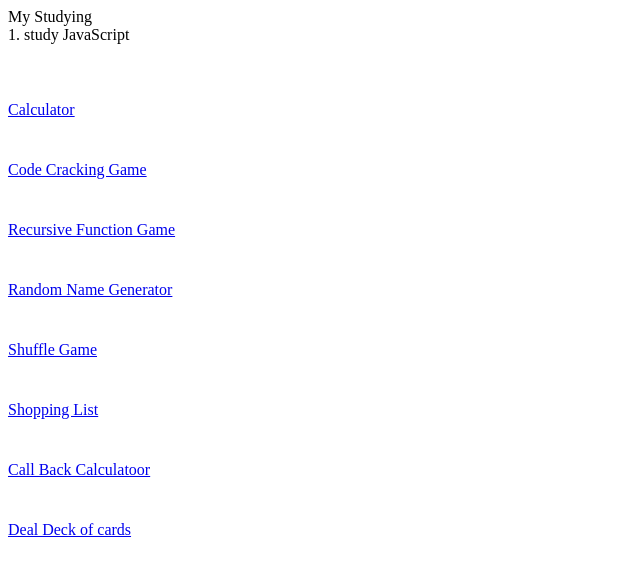
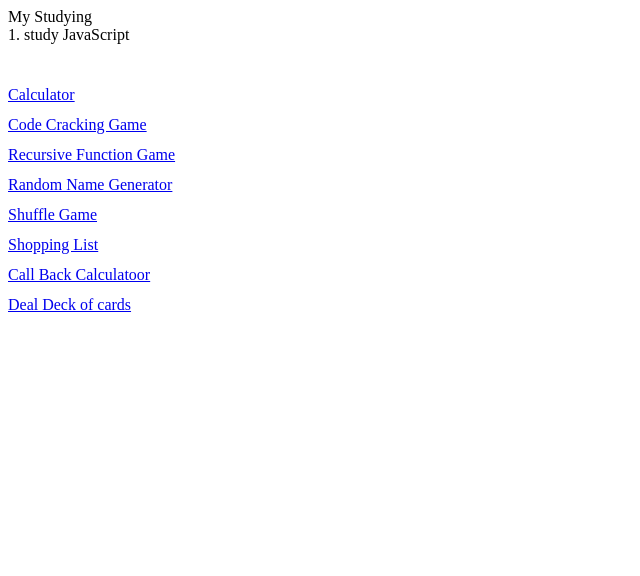
Before and after one commit to guihongzhang/study-website, a plain HTML site: page myStudying.html in a window 1280 px wide. Shown: the whole page, without its empty margins (0-640 px from the left). Drawn offline with Linux system fonts and the light colour scheme.

Commit message:
Update myStudying.html

```diff
--- a/myStudying.html
+++ b/myStudying.html
@@ -4,7 +4,7 @@
   <body>
 <br>
     1. study JavaScript<br><br><br>
-    <div style="line-height:60px" >
+    <div style="line-height:30px" >
        <a style="margin-top:15px" href="calculator.html">Calculator</a> <br>
        <a style="margin-top:15px" href="codeCrackingGame.html">Code Cracking Game</a> <br>
        <a style="margin-top:15px" href="recursiveFunGame.html">Recursive Function Game</a> <br>
```
